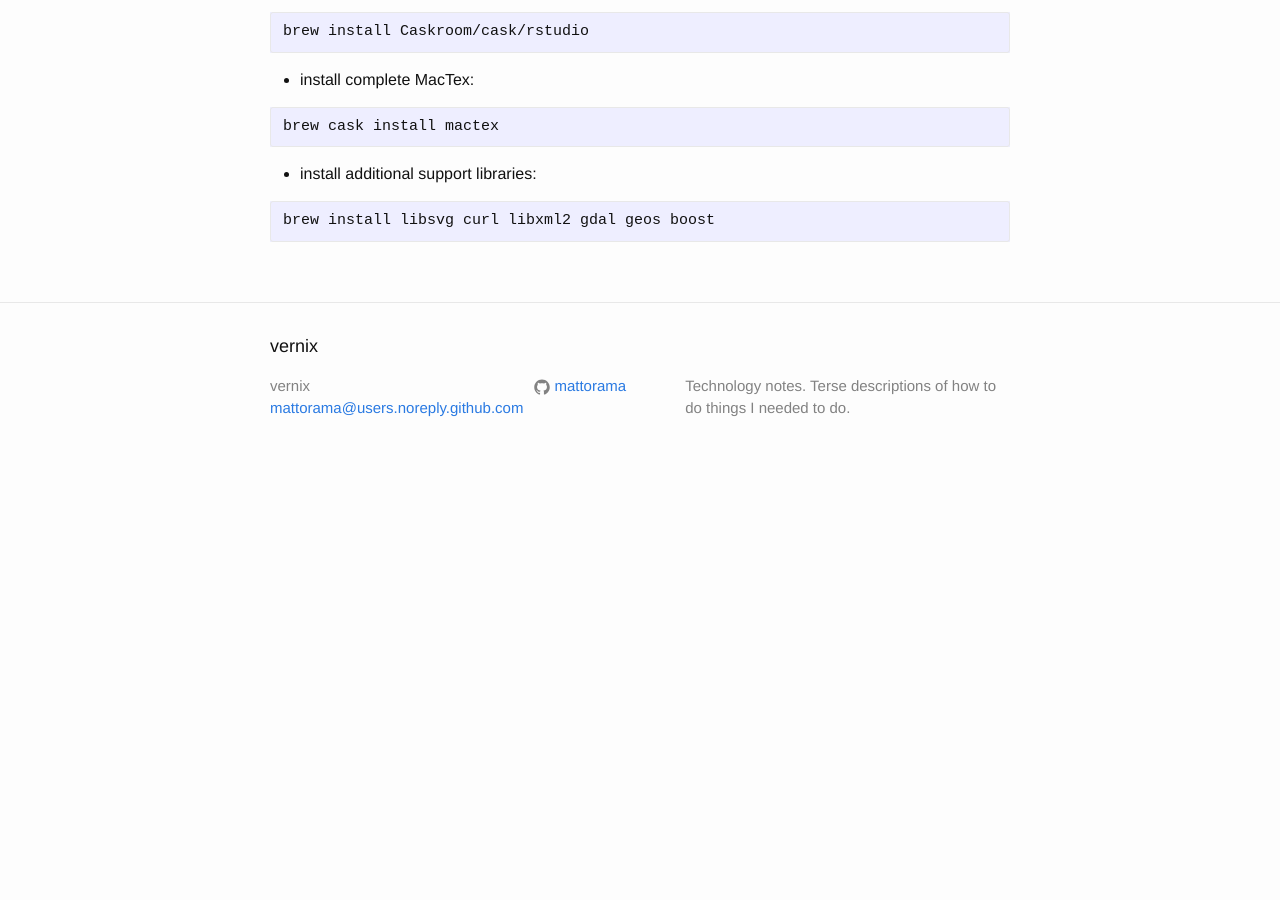
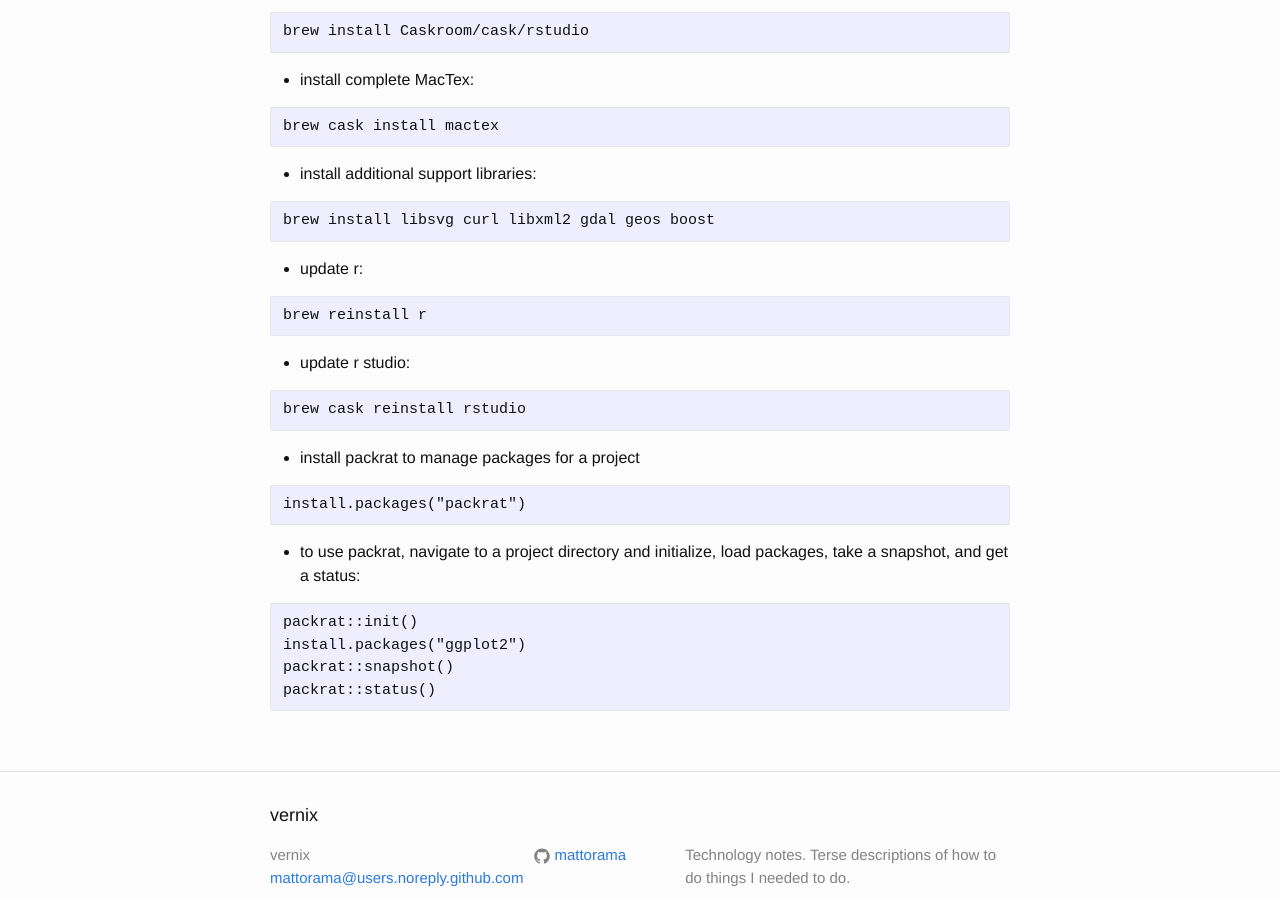
Before and after one commit to mattorama/vernix, a Jekyll site: the page built from _posts/2016-06-22-r.md, in a window 1280 px wide and 900 px high, scrolled down 617 px. Built offline with Jekyll 4.4.1, drawn with Linux system fonts in a browser that asks for light colours; before the commit the page ends 1097 px from its top, so only the background shows below that.

````diff
--- a/_posts/2016-06-22-r.md
+++ b/_posts/2016-06-22-r.md
@@ -42,3 +42,30 @@ brew cask install mactex
 ```
 brew install libsvg curl libxml2 gdal geos boost
 ```
+
+* update r:
+
+```
+brew reinstall r
+```
+
+* update r studio:
+
+```
+brew cask reinstall rstudio
+```
+
+* install packrat to manage packages for a project
+
+```
+install.packages("packrat")
+```
+
+* to use packrat, navigate to a project directory and initialize, load packages, take a snapshot, and get a status:
+
+```
+packrat::init()
+install.packages("ggplot2")
+packrat::snapshot()
+packrat::status()
+```
````
Also changed, not shown: _posts/2016-06-19-homebrew.md (+1 -2 lines), _posts/2016-06-24-python.md (+5 -1 lines), _posts/2016-06-25-mysql.md (added, +28 -0 lines), _posts/2016-06-26-mongodb.md (added, +46 -0 lines), _posts/2016-06-27-scala.md (added, +50 -0 lines), _posts/2016-06-28-c.md (added, +54 -0 lines).
